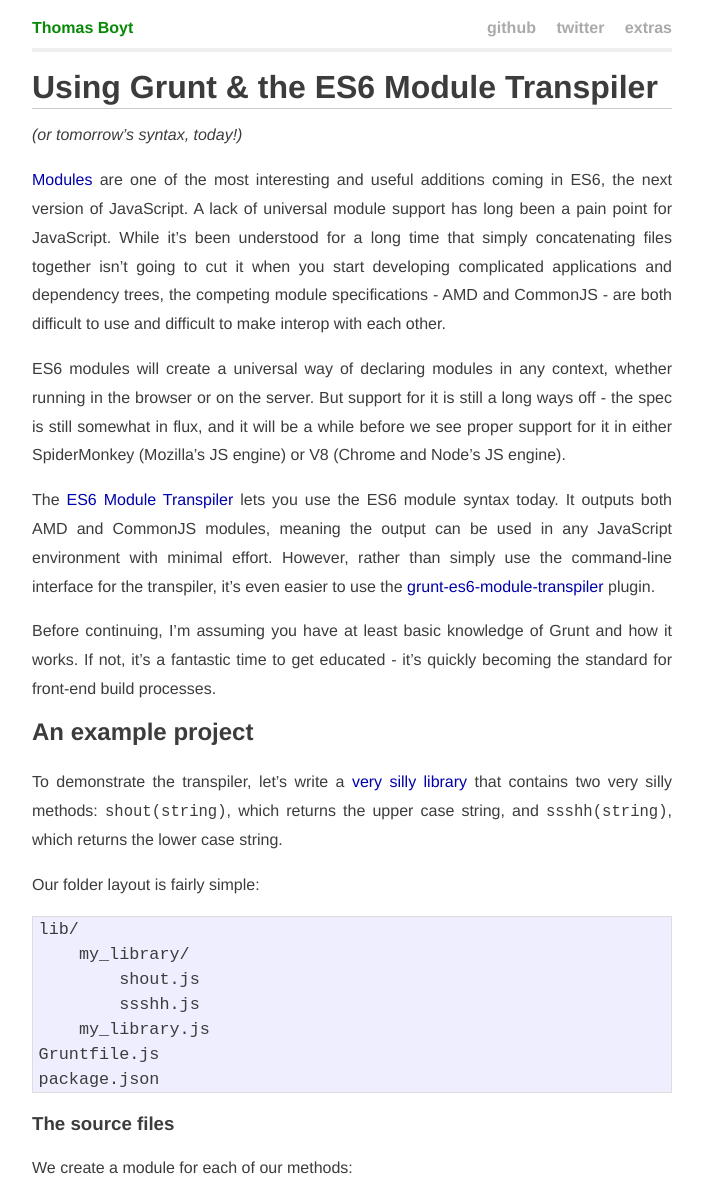
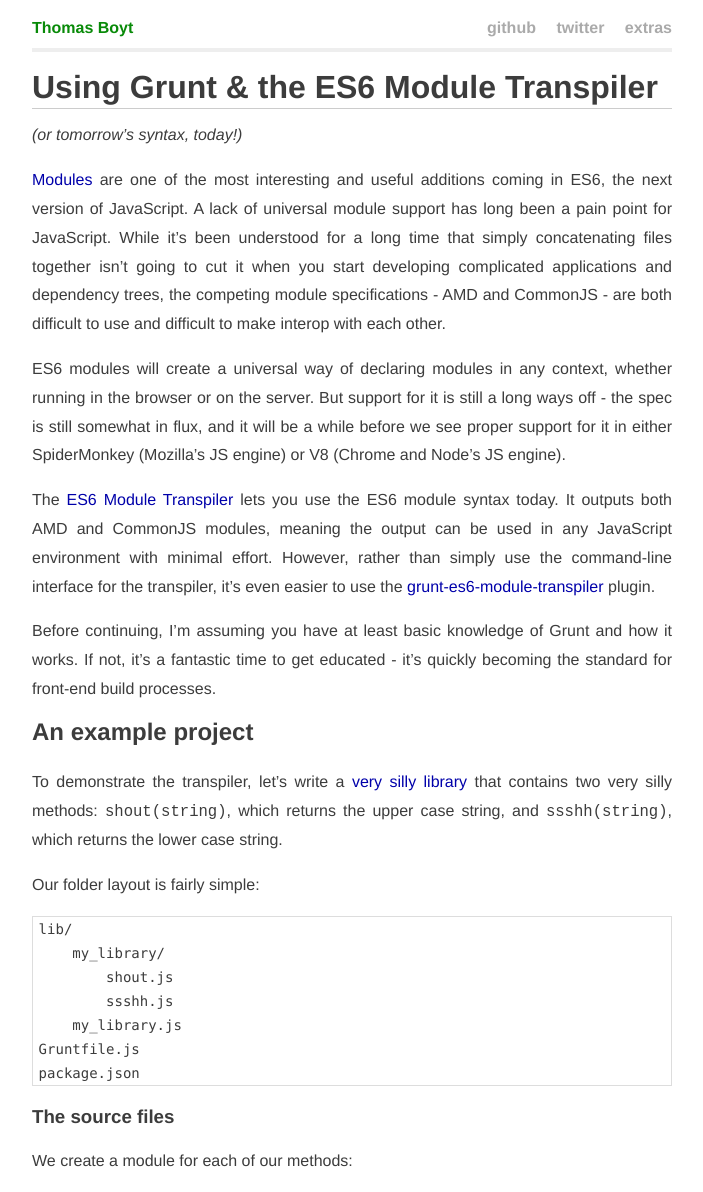
Before and after one commit to thomasboyt/thomasboyt.github.com, a Jekyll site: the page built from _posts/2013-06-21-es6-module-transpiler.md, in a window 1280 px wide. Shown: the top 1192 px of the page, without its empty margins (288-991 px from the left). Built offline with Jekyll 4.4.1, drawn with Linux system fonts in a browser that asks for light colours; Markdown is read by kramdown in place of the engine named in the settings; grey boxes are pictures that could not be loaded.

Commit message:
Fix syntax highlighting

```diff
--- a/css/screen.css
+++ b/css/screen.css
@@ -209,7 +209,6 @@
   font-family: Monaco, Consolas, "Liberation Mono", "Courier New", monospace;
   font-size:14px;
   border: 1px solid #ddd;
-		background-color: #eef;
   padding: 0 .4em;
   margin-bottom:16px;
 }
@@ -220,14 +219,22 @@
   margin-bottom: 24px;
 }
 
-  .gist, .gist .file-data {
+.gist, .gist .file-data, .highlight {
   background-color:#fff;
 }
 
 #post code {
-    font-size:1.2em;
   text-align:left;
   //border: 1px solid #ddd;
+}
+
+#post .highlight code {
+  font-family: Monaco, Consolas, "Liberation Mono", "Courier New", monospace;
+  line-height: 24px;
+}
+
+#post p code {
+  font-size: 1.2em;
 }
 
 #post pre code {
--- a/css/syntax.css
+++ b/css/syntax.css
@@ -14,7 +14,7 @@
 .highlight .gh { color: #999999 } /* Generic.Heading */
 .highlight .gi { color: #000000; background-color: #ddffdd } /* Generic.Inserted */
 .highlight .gi .x { color: #000000; background-color: #aaffaa } /* Generic.Inserted.Specific */
-.highlight .go { color: #888888 } /* Generic.Output */
+/*.highlight .go { color: #888888 } /* Generic.Output */
 .highlight .gp { color: #555555 } /* Generic.Prompt */
 .highlight .gs { font-weight: bold } /* Generic.Strong */
 .highlight .gu { color: #aaaaaa } /* Generic.Subheading */
```
Lines whose indentation alone changed are shown as unchanged.
